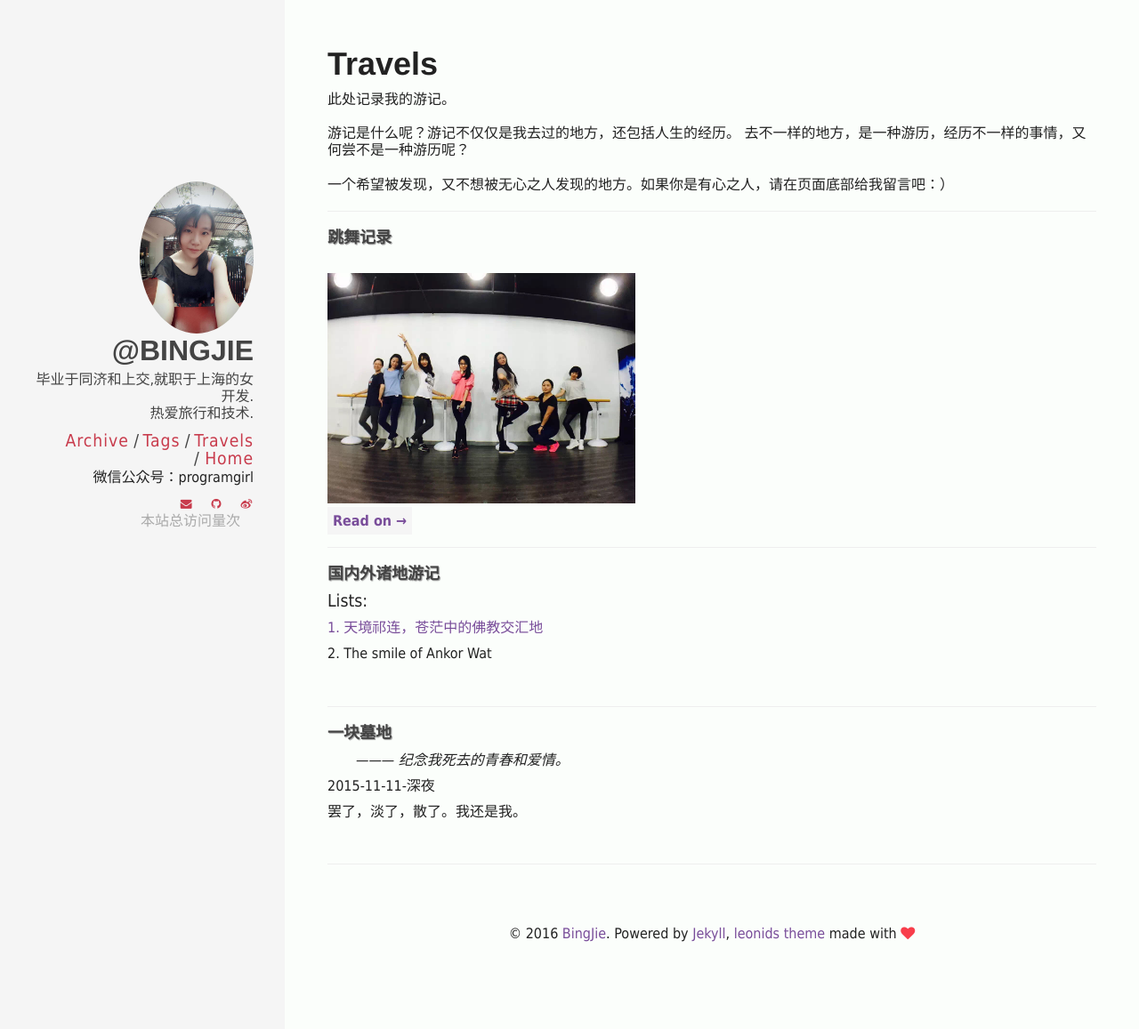
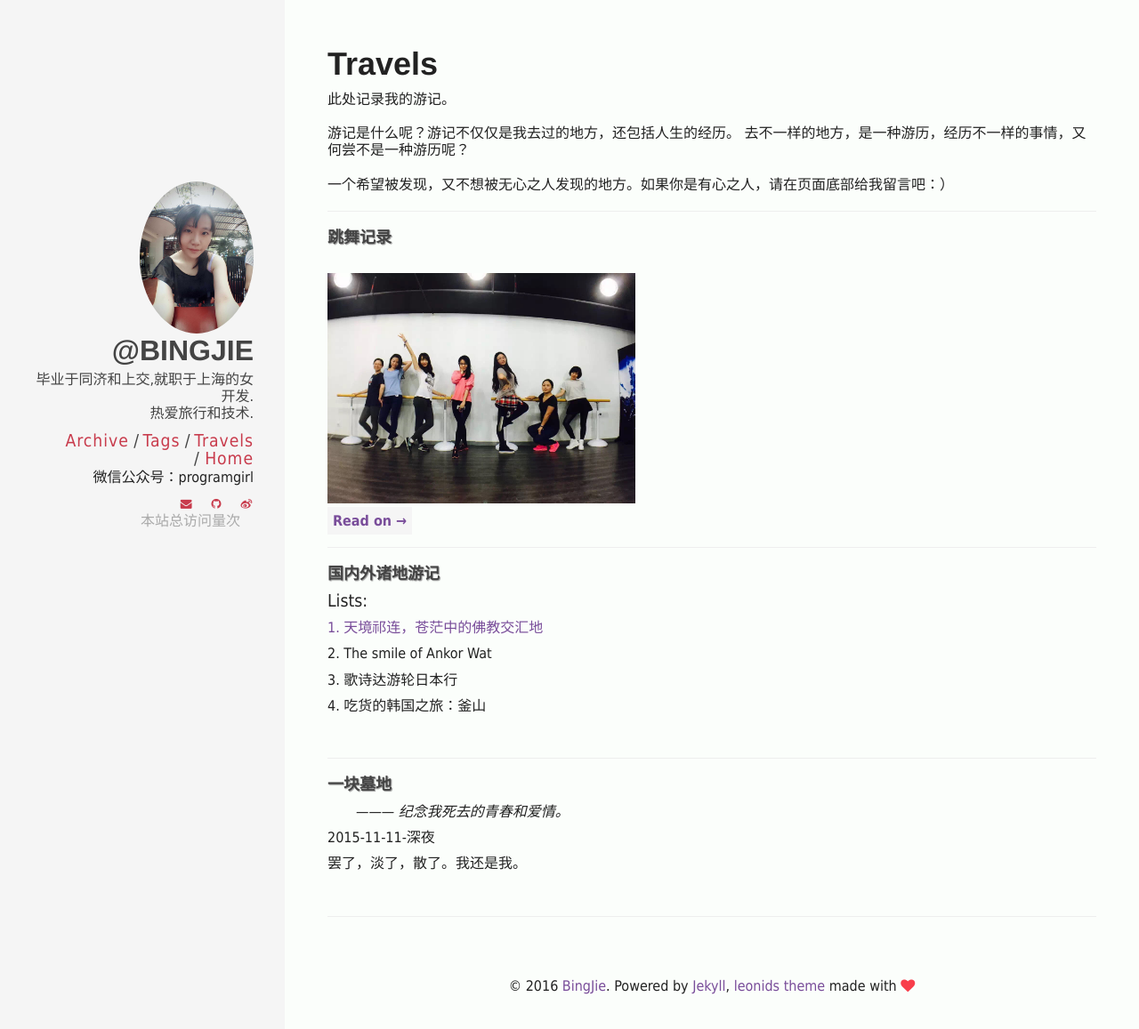
Before and after one commit to chaojimiaomiao/chaojimiaomiao.github.io, a Jekyll site: the page built from travels.html, in a window 1280 px wide and 1166 px high. Shown: the top 1157 px of the window at 89% size. Built offline with Jekyll 4.4.1, drawn with Linux system fonts in a browser that asks for light colours; comment, search, counter and statistics services are not loaded.

Commit message:
O(∩_∩)O~

```diff
--- a/travels.html
+++ b/travels.html
@@ -27,6 +27,8 @@ permalink: /travels/
 <p><big> Lists: </big>
 <p><a href= "http://www.jianshu.com/p/cd80d44db319">1. 天境祁连，苍茫中的佛教交汇地</a>
 <p>2. The smile of Ankor Wat</p>
+<p>3. 歌诗达游轮日本行 </p>
+<p>4. 吃货的韩国之旅：釜山 </p>
 
 <br>
 <hr>
```
